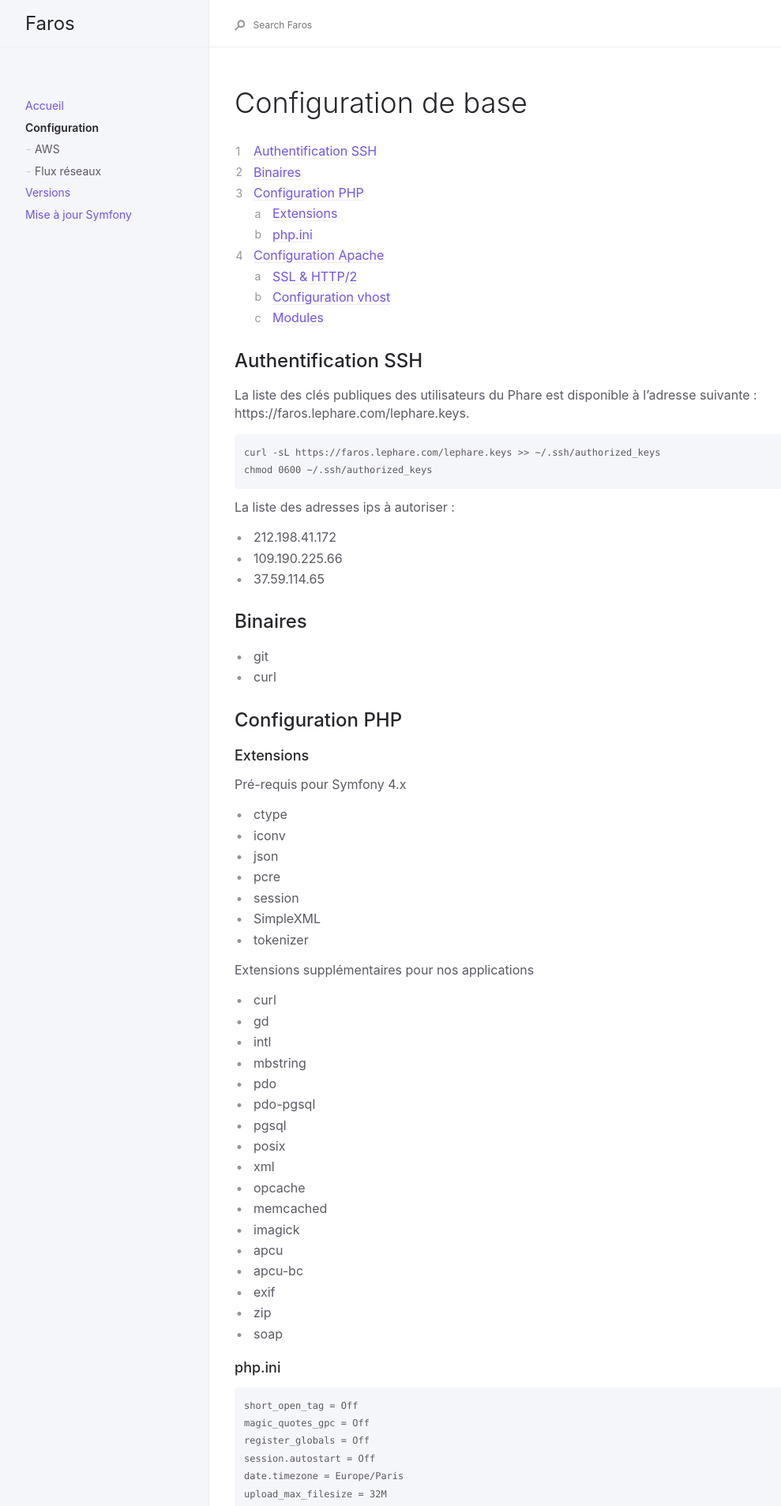
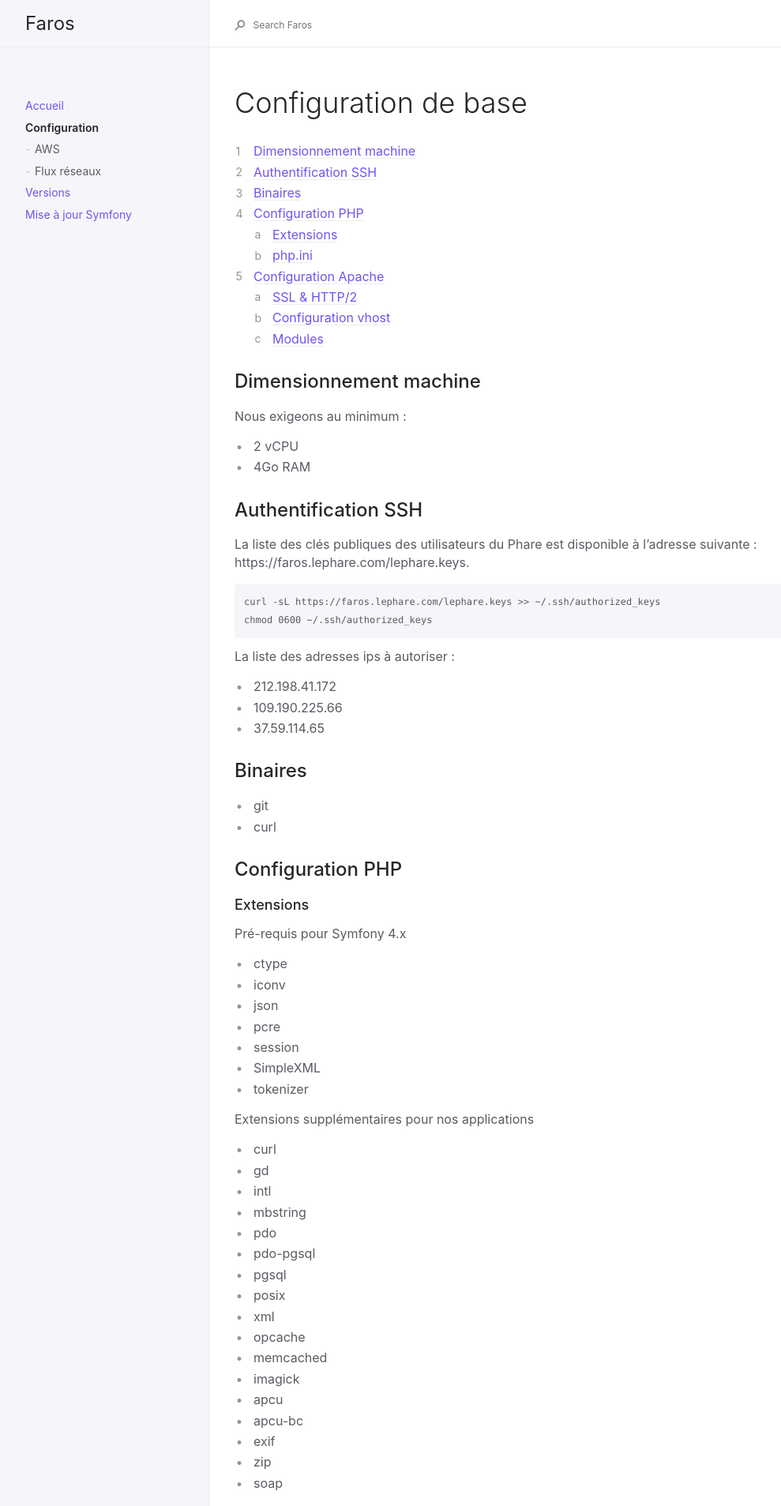
Before and after one commit to le-phare/le-phare.github.io, a Jekyll site: the page built from docs/config/base.md, in a window 1280 px wide. Shown: the top 1907 px of the page at 79% size, without its empty margins (91-1080 px from the left). Built offline with Jekyll 4.4.1, drawn with Linux system fonts in a browser that asks for light colours.

Commit message:
Ajout dimensionnement minimum de machine

```diff
--- a/docs/config/base.md
+++ b/docs/config/base.md
@@ -11,6 +11,12 @@ has_children: true
 
 1. TOC
 {:toc}
+
+## Dimensionnement machine
+
+Nous exigeons au minimum :
+ * 2 vCPU
+ * 4Go RAM
 
 ## Authentification SSH
 
```
Also changed, not shown: index.md (+4 -0 lines).
